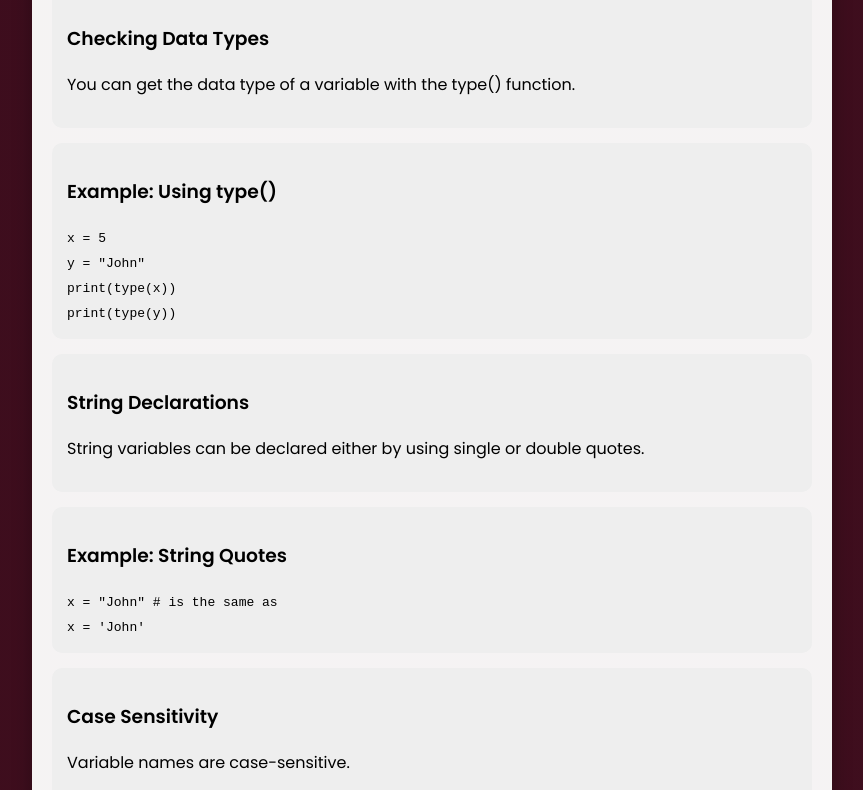
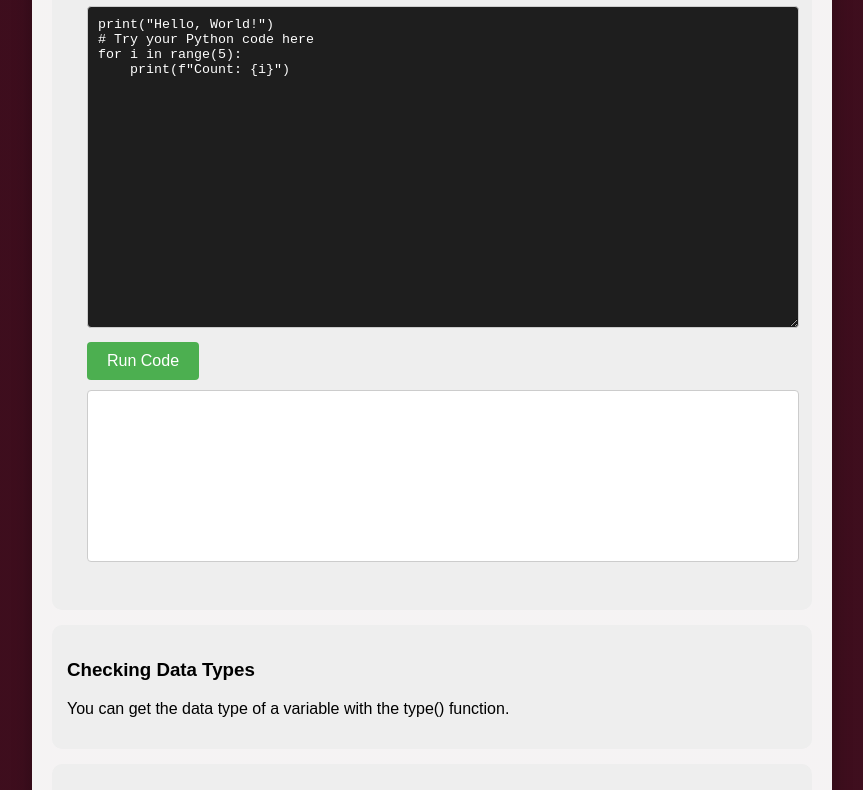
Before and after one commit to renukawangi06/python, a plain HTML site: page index.html in a window 1280 px wide. Shown: the part 624-1414 px from the top of the page, without its empty margins (208-1071 px from the left). Drawn offline with nearby package versions, Linux system fonts and the light colour scheme.

Commit message:
Update index.html

```diff
--- a/index.html
+++ b/index.html
@@ -103,6 +103,98 @@
                     x = "Sally"  # x is now of type str<br>
                     print(x)
                 </code>
+                 <script src="https://ajax.googleapis.com/ajax/libs/jquery/3.6.0/jquery.min.js"></script>
+    <script src="https://skulpt.org/js/skulpt.min.js"></script>
+    <script src="https://skulpt.org/js/skulpt-stdlib.js"></script>
+    <style>
+        body {
+            font-family: Arial, sans-serif;
+            margin: 20px;
+            background-color: #f0f2f5;
+        }
+        #editor {
+            width: 100%;
+            height: 300px;
+            margin-bottom: 10px;
+            font-family: monospace;
+            padding: 10px;
+            border: 1px solid #ccc;
+            border-radius: 4px;
+            background-color: #1e1e1e;
+            color: #fff;
+        }
+        #output {
+            width: 100%;
+            height: 150px;
+            background-color: #fff;
+            border: 1px solid #ccc;
+            border-radius: 4px;
+            padding: 10px;
+            margin-top: 10px;
+            font-family: monospace;
+        }
+        button {
+            background-color: #4CAF50;
+            color: white;
+            padding: 10px 20px;
+            border: none;
+            border-radius: 4px;
+            cursor: pointer;
+            font-size: 16px;
+        }
+        button:hover {
+            background-color: #45a049;
+        }
+        .container {
+            max-width: 800px;
+            margin: 0 auto;
+        }
+    </style>
+</head>
+<body>
+    <div class="container">
+        <h1>Python Compiler</h1>
+        <textarea id="editor">print("Hello, World!")
+# Try your Python code here
+for i in range(5):
+    print(f"Count: {i}")</textarea>
+        <br>
+        <button onclick="runPython()">Run Code</button>
+        <pre id="output"></pre>
+    </div>
+
+    <script>
+        function outf(text) {
+            var output = document.getElementById("output");
+            output.innerHTML = output.innerHTML + text;
+        }
+
+        function builtinRead(x) {
+            if (Sk.builtinFiles === undefined || Sk.builtinFiles["files"][x] === undefined)
+                throw "File not found: '" + x + "'";
+            return Sk.builtinFiles["files"][x];
+        }
+
+        function runPython() {
+            var prog = document.getElementById("editor").value;
+            var output = document.getElementById("output");
+            output.innerHTML = '';
+
+            Sk.pre = "output";
+            Sk.configure({
+                output: outf,
+                read: builtinRead,
+                __future__: Sk.python3
+            });
+
+            try {
+                Sk.importMainWithBody("<stdin>", false, prog, true);
+            } catch (e) {
+                output.innerHTML = e.toString();
+            }
+        }
+    </script>
+
             </div>
 
             <div class="topic-box">
```
